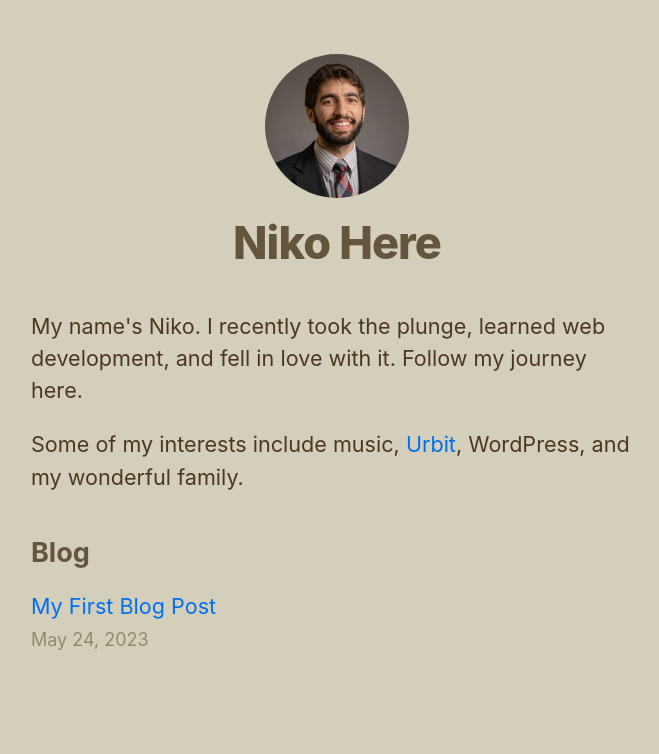
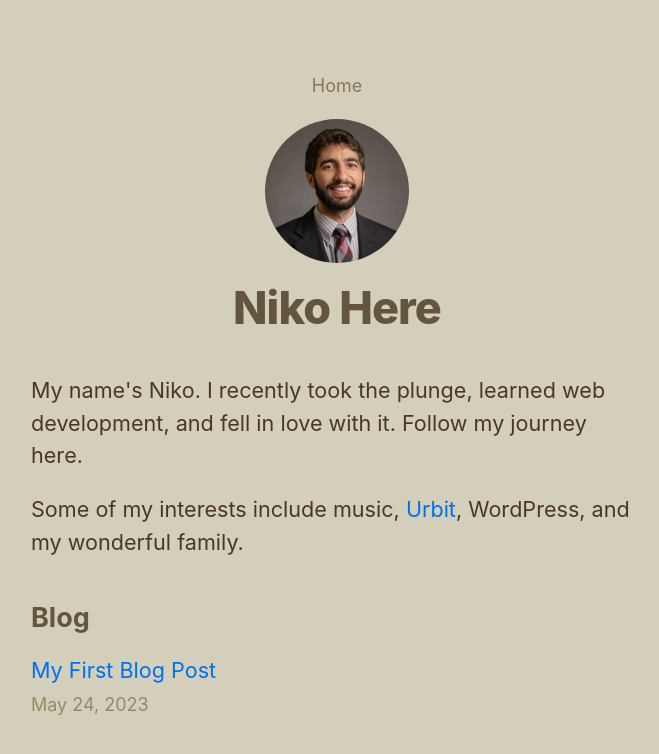
Before and after one commit to harmolipi/niko-here, a Next.js app: page /niko-here/ in a window 1280 px wide. Shown: the top 754 px of the page, without its empty margins (303-962 px from the left). Built offline with nearby package versions, Linux system fonts and the light colour scheme.

Commit message:
feat(navbar): add Navbar component with styling

```diff
--- /dev/null
+++ b/components/Navbar.js
@@ -0,0 +1,17 @@
+import Link from "next/link";
+import styles from "./Navbar.module.css";
+
+export default function Navbar({ pages }) {
+  return (
+    <nav className={styles.navbar}>
+      {pages.map((page, index) => (
+        <span key={page.name}>
+          <Link href={page.path} key={page.name}>
+            {page.name}
+          </Link>
+          {index < pages.length - 1 && " / "}
+        </span>
+      ))}
+    </nav>
+  );
+}
--- /dev/null
+++ b/components/Navbar.module.css
@@ -0,0 +1,7 @@
+.navbar {
+  padding: 1rem;
+}
+
+.navbar a {
+  color: #897657;
+}
--- a/components/layout.js
+++ b/components/layout.js
@@ -1,10 +1,18 @@
 import Head from "next/head";
 import Link from "next/link";
 import SiteHeader from "./SiteHeader";
+import Navbar from "./Navbar";
 import styles from "./layout.module.css";
 
 const name = "Niko Here";
 export const siteTitle = "Niko Here";
+
+const pages = [
+  {
+    name: "Home",
+    path: "/",
+  },
+];
 
 export default function Layout({ children, home }) {
   return (
@@ -25,6 +33,7 @@ export default function Layout({ children, home }) {
         <meta name="twitter:card" content="summary_large_image" />
       </Head>
       <header className={styles.header}>
+        <Navbar pages={pages} />
         <SiteHeader home={home} name={name} />
       </header>
       <main>{children}</main>
```
